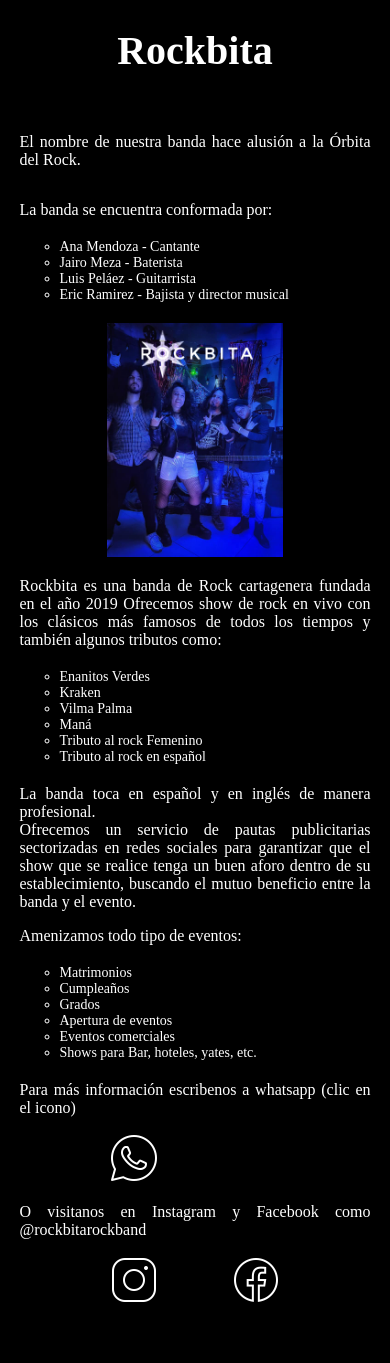
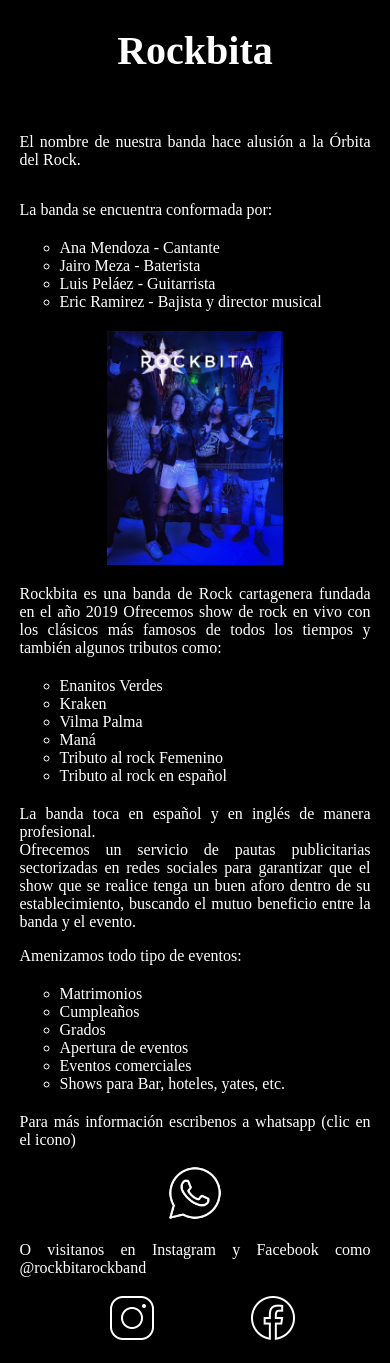
Before and after one commit to pelaezluis/dogma-bands, a React (Create React App) app: page /rockbita in a window 390 px wide. Before the commit the page ends 1325 px from the top, so only its background shows below. Built offline with nearby package versions, Linux system fonts and the light colour scheme.

Commit message:
all bands basic

```diff
--- a/src/components/Bands.css
+++ b/src/components/Bands.css
@@ -16,7 +16,7 @@
 }
 
 .tribute-band li {
-    font-size: 14px;
+    font-size: 16px;
     list-style: circle;
 }
 
@@ -57,8 +57,17 @@
         justify-content: space-between;
     }
 
+    .social-media-wa {
+        width: 100%;
+        text-align: center;
+    }
+
+    .social-media-wa a img{
+        width: 16%;
+    }
+
     .social-media a {
-        width: 30%;
+        width: 20%;
     }
 
     .social-media img {
--- a/src/components/SocialMedia.jsx
+++ b/src/components/SocialMedia.jsx
@@ -9,15 +9,15 @@ export const SocialMedia = ({instagram_url, facebook_url}) => {
             <p>
                 Para más información escribenos a whatsapp (clic en el icono)
             </p>
-            <div className='social-media'>
+            <div className='social-media-wa'>
                 <a href="https://wa.me/+573166514295" target='blank'><img src={whatsapp} alt="" /></a>
             </div>
             <p>
                 O visitanos en Instagram y Facebook como @rockbitarockband
             </p>
             <div className='social-media'>
-                <a href={instagram_url} target='blank_'><img src={instagram} alt="" /></a>
-                <a href={facebook_url} target='blank'><img src={facebook} alt="" /></a>
+                <a href={instagram_url} target='blank_'><img src={instagram} alt="instagram" /></a>
+                <a href={facebook_url} target='blank_'><img src={facebook} alt="facebook" /></a>
             </div>
         </>
     )
```
Also changed, not shown: 1 other file (tests, documents, lock files or other folders).
